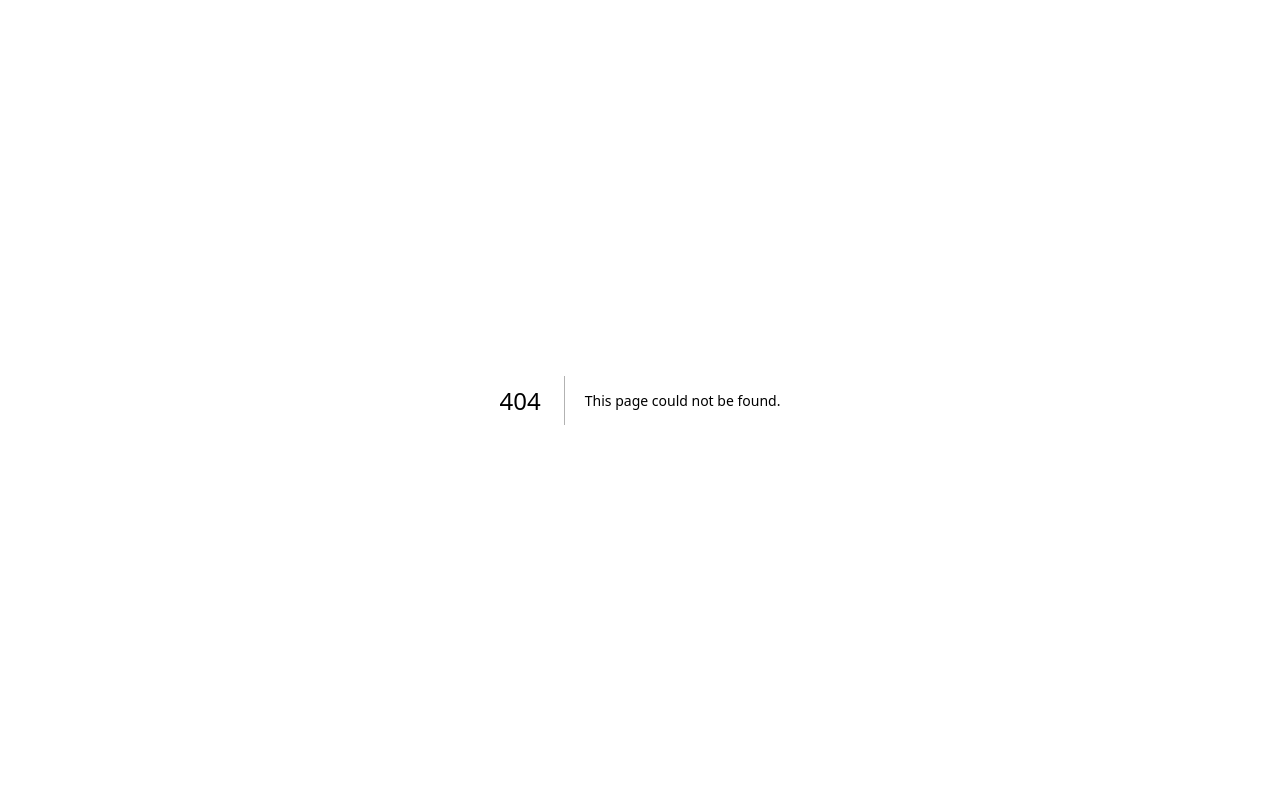
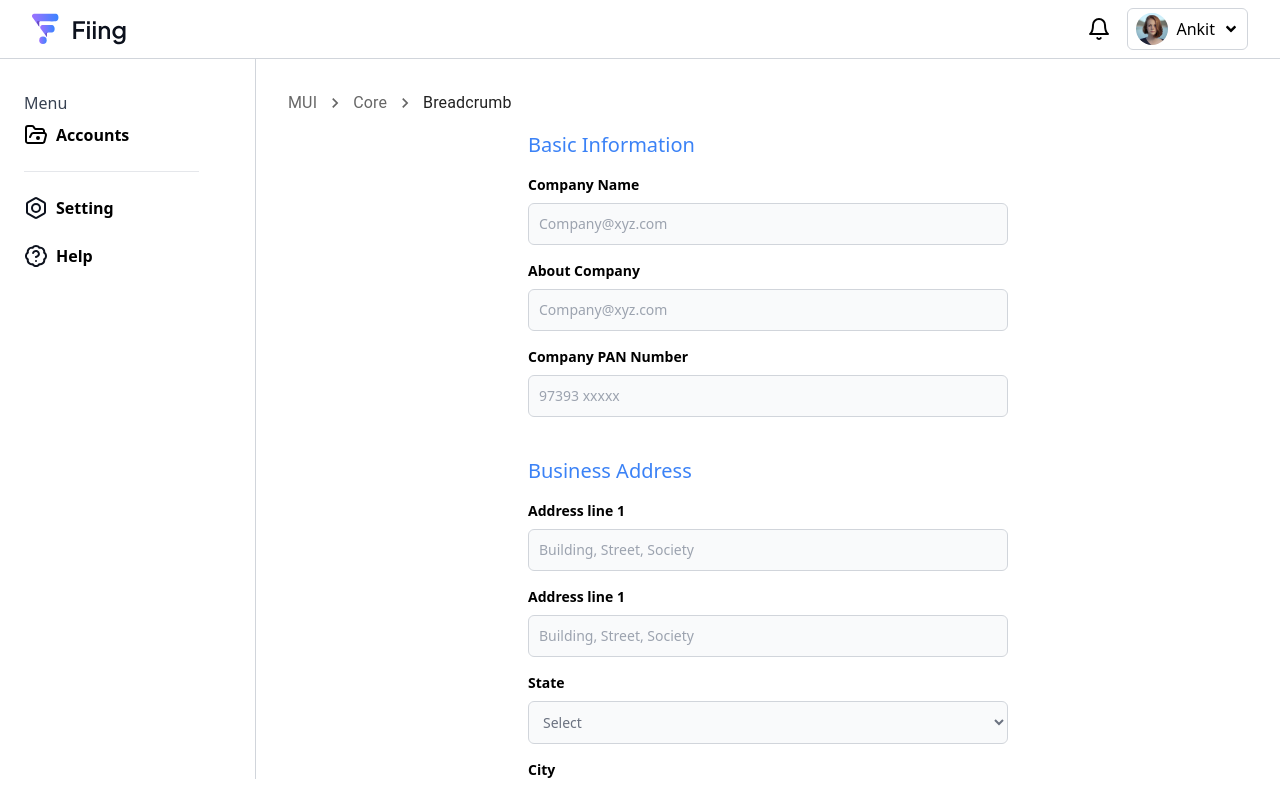
Before and after one commit to vashukashyap/fiing, a Next.js app: page /addnewaccount in a window 1280 px wide. Before the commit this address had no page. Built offline with nearby package versions, Linux system fonts and the light colour scheme.

Commit message:
createaccount-added

```diff
--- /dev/null
+++ b/src/app/(dash)/accounts/page.js
@@ -0,0 +1,13 @@
+import Accounts from '@/layouts/Accounts'
+import React from 'react'
+
+export default function accounts() {
+  return (
+
+    <>
+    <div>
+        <Accounts/>
+    </div>
+    </>
+  )
+}
--- a/src/app/(dash)/dashboard/createaccount/page.js
+++ b/src/app/(dash)/addnewaccount/page.js
@@ -4,13 +4,13 @@ import Typography from '@mui/material/Typography';
 import Link from '@mui/material/Link';
 import Stack from '@mui/material/Stack';
 import NavigateNextIcon from '@mui/icons-material/NavigateNext';
-import CompanyData from '@/layouts/CompanyData';
+import CreateAccount from '@/layouts/CreateAccount';
 
-export default function CreateAccount() {
+export default function Home() {
   return (
     <>
       <div className="p-8">
-        <CompanyData/>
+        <CreateAccount/>
       </div>
     </>
   );
--- /dev/null
+++ b/src/app/(dash)/createcompany/page.js
@@ -0,0 +1,25 @@
+import CreateCompanyButton from "@/components/CreateCompanyButton/CreateCompanyButton";
+import DashboardImage from "@/assets/images/dashboardImage.png";
+import Image from "next/image";
+
+
+export default function account() {
+    return (
+      <>
+        <div className="p-8">
+          <h1 className="text-3xl font-semibold my-2">Accounts</h1>
+          <h3 className="my-2">
+            You have no clients accounts yet. Create an account to get started.
+          </h3>
+          <div className="my-8">
+            <CreateCompanyButton />
+          </div>
+          <Image
+            className="absolute right-0 bottom-0"
+            src={DashboardImage}
+            alt="background image not found"
+          />
+        </div>
+      </>
+    );
+  }
--- /dev/null
+++ b/src/components/AccountCard/AccountCard.js
@@ -0,0 +1,14 @@
+import React from 'react'
+import AccountImg from '@/assets/images/account.png';
+import Image from 'next/image';
+
+export default function
+() {
+  return (
+    <div className='border border-gray-300 w-fit p-2'>
+        <div>
+            <Image src={AccountImg} alt='account image'/>
+        </div>
+    </div>
+  )
+}
--- /dev/null
+++ b/src/layouts/Accounts.js
@@ -0,0 +1,20 @@
+import AccountCard from '@/components/AccountCard/AccountCard'
+import React from 'react'
+
+export default function Accounts() {
+  return (
+    <div>
+        <div className='flex flex-row justify-between items-center my-6 mx-6'>
+            <h1 className='text-3xl text-semibold'>
+                Accounts
+            </h1>
+            <button className='text-blue-500 px-8 font-semibold'>
+                Add Account <span className='test-3xl'>+</span>
+            </button>
+        </div>
+        <div>
+            <AccountCard/>
+        </div>
+    </div>
+  )
+}
--- a/src/layouts/CreateAccount.js
+++ b/src/layouts/CreateAccount.js
@@ -1,7 +1,203 @@
-import React from 'react'
+import React from "react";
+import NavigateNextIcon from "@mui/icons-material/NavigateNext";
+import Breadcrumbs from "@mui/material/Breadcrumbs";
+import Typography from "@mui/material/Typography";
+import Link from "@mui/material/Link";
 
 export default function CreateAccount() {
+    const breadcrumbs = [
+        <Link underline='hover' key='1' color='inherit' href='/'>
+          MUI
+        </Link>,
+        <Link
+          underline='hover'
+          key='2'
+          color='inherit'
+          href='/material-ui/getting-started/installation/'
+        >
+          Core
+        </Link>,
+        <Typography key='3' color='text.primary'>
+          Breadcrumb
+        </Typography>,
+      ];
   return (
-    <div>CreateAccount</div>
-  )
+    <>
+    <Breadcrumbs
+        separator={<NavigateNextIcon fontSize='small' />}
+        aria-label='breadcrumb'
+      >
+        {breadcrumbs}
+      </Breadcrumbs>
+
+
+
+    <div className="flex flex-col w-full items-center">
+      <div className="w-[30rem]">
+        <h1 className="text-blue-500 text-xl my-4">Basic Information</h1>
+        <div className="mb-4">
+          <label
+            htmlFor="default-input"
+            className="block mb-2 text-sm font-semibold"
+          >
+            Company Name
+          </label>
+          <input
+            type="text"
+            id="default-input"
+            placeholder="Company@xyz.com"
+            className="bg-gray-50 border border-gray-300  text-sm rounded-md block w-full p-2.5 "
+          />
+        </div>
+        <div className="mb-4">
+          <label
+            htmlFor="default-input"
+            className="block mb-2 text-sm font-semibold"
+          >
+            About Company
+          </label>
+          <input
+            type="text"
+            id="default-input"
+            placeholder="Company@xyz.com"
+            className="bg-gray-50 border border-gray-300  text-sm rounded-md block w-full p-2.5 "
+          />
+        </div>
+        <div className="mb-6">
+          <label
+            htmlFor="default-input"
+            className="block mb-2 text-sm font-semibold"
+          >
+            Company PAN Number
+          </label>
+          <input
+            type="number"
+            id="default-input"
+            placeholder="97393 xxxxx"
+            className="bg-gray-50 border border-gray-300  text-sm rounded-md block w-full p-2.5 "
+          />
+        </div>
+      </div>
+      {/* <div className="w-full h-[1px] bg-gray-300"></div> */}
+      <div className="w-[30rem]">
+        <h1 className="text-blue-500 text-xl my-4">Business Address</h1>
+        <div className="mb-4">
+          <label
+            htmlFor="default-input"
+            className="block mb-2 text-sm font-semibold"
+          >
+            Address line 1
+          </label>
+          <input
+            type="text"
+            id="default-input"
+            placeholder="Building, Street, Society"
+            className="bg-gray-50 border border-gray-300  text-sm rounded-md block w-full p-2.5 "
+          />
+        </div>
+        <div className="mb-4">
+          <label
+            htmlFor="default-input"
+            className="block mb-2 text-sm font-semibold"
+          >
+            Address line 1
+          </label>
+          <input
+            type="text"
+            id="default-input"
+            placeholder="Building, Street, Society"
+            className="bg-gray-50 border border-gray-300  text-sm rounded-md block w-full p-2.5 "
+          />
+        </div>
+        <div className="mb-4">
+          <label for="state" class="block mb-2 text-sm font-bold">
+            State
+          </label>
+          <select
+            id="state"
+            class="bg-gray-50 border border-gray-300 text-gray-500 text-sm rounded-md block w-full p-2.5"
+          >
+            <option selected>Select</option>
+            <option value="US">United States</option>
+            <option value="CA">Canada</option>
+            <option value="FR">France</option>
+            <option value="DE">Germany</option>
+          </select>
+        </div>
+
+        <div>
+          <label for="City" class="block mb-2 text-sm font-bold">
+            City
+          </label>
+
+          <div className="flex flex-row gap-2">
+            <div className="w-full">
+              <select
+                id="City"
+                class="bg-gray-50 border border-gray-300 text-gray-500 text-sm rounded-md w-full block p-2.5"
+              >
+                <option selected>Select</option>
+                <option value="US">United States</option>
+                <option value="CA">Canada</option>
+                <option value="FR">France</option>
+                <option value="DE">Germany</option>
+              </select>
+            </div>
+
+            <div className="mb-6 w-[100%]">
+              <input
+                type="number"
+                id="default-input"
+                placeholder="PIN Code"
+                className="bg-gray-50 border border-gray-300  text-sm rounded-md block w-full p-2.5 "
+              />
+            </div>
+          </div>
+        </div>
+      </div>
+      <div className="w-[30rem]">
+        <h1 className="text-blue-500 text-xl my-4">Contact Information</h1>
+        <div className="mb-4">
+            <div className="mb-4">
+          <label
+            htmlFor="default-input"
+            className="block mb-2 text-sm font-semibold"
+          >
+            Email Address
+          </label>
+          <input
+            type="text"
+            id="default-input"
+            placeholder="Company@xyz.com"
+            className="bg-gray-50 border border-gray-300  text-sm rounded-md block w-full p-2.5 "
+          />
+          </div>
+          <div className="mb-4">
+          <label
+            htmlFor="default-input"
+            className="block mb-2 text-sm font-semibold"
+          >
+            Phone Number
+          </label>
+          <input
+            type="text"
+            id="default-input"
+            placeholder="97939 xxxxx"
+            className="bg-gray-50 border border-gray-300  text-sm rounded-md block w-full p-2.5 "
+          />
+        </div>
+        </div>
+        <div className="flex flex-row items-center justify-center gap-10">
+          <button className="border-2 border-blue-500 text-blue-500 font-bold px-14 py-1 rounded-lg">
+            Cancel
+          </button>
+
+          <button className="bg-blue-500 text-white font-bold px-14 py-1 rounded-lg">
+            Next <span>{">"}</span>
+          </button>
+        </div>
+      </div>
+    </div>
+    </>
+  );
 }
```
Also changed, not shown: src/app/(dash)/dashboard/page.js (deleted, +0 -10 lines), src/assets/images/account.png (added).
